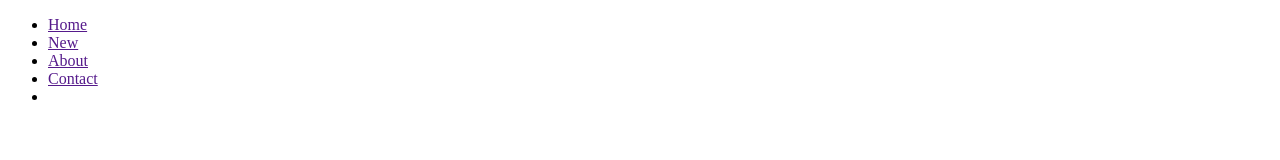
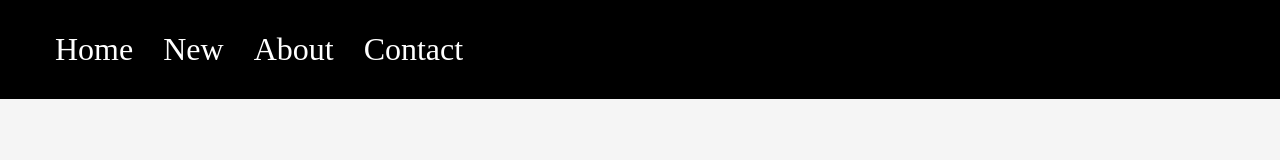
Before and after one commit to ChineseStockholm/Slutprojekt, a plain HTML site: page Slutprojekt/index.html in a window 1280 px wide. Drawn offline with Linux system fonts and the light colour scheme.

Commit message:
nya uppdateringar

```diff
--- a/Slutprojekt/index.html
+++ b/Slutprojekt/index.html
@@ -5,7 +5,9 @@
     <meta http-equiv="X-UA-Compatible" content="IE=edge">
     <meta name="viewport" content="width=device-width, initial-scale=1.0">
     <title>Document</title>
+    <link rel="stylesheet" href="meny.css">
 </head>
+
 <body>
     <nav>
         <ul>
```
